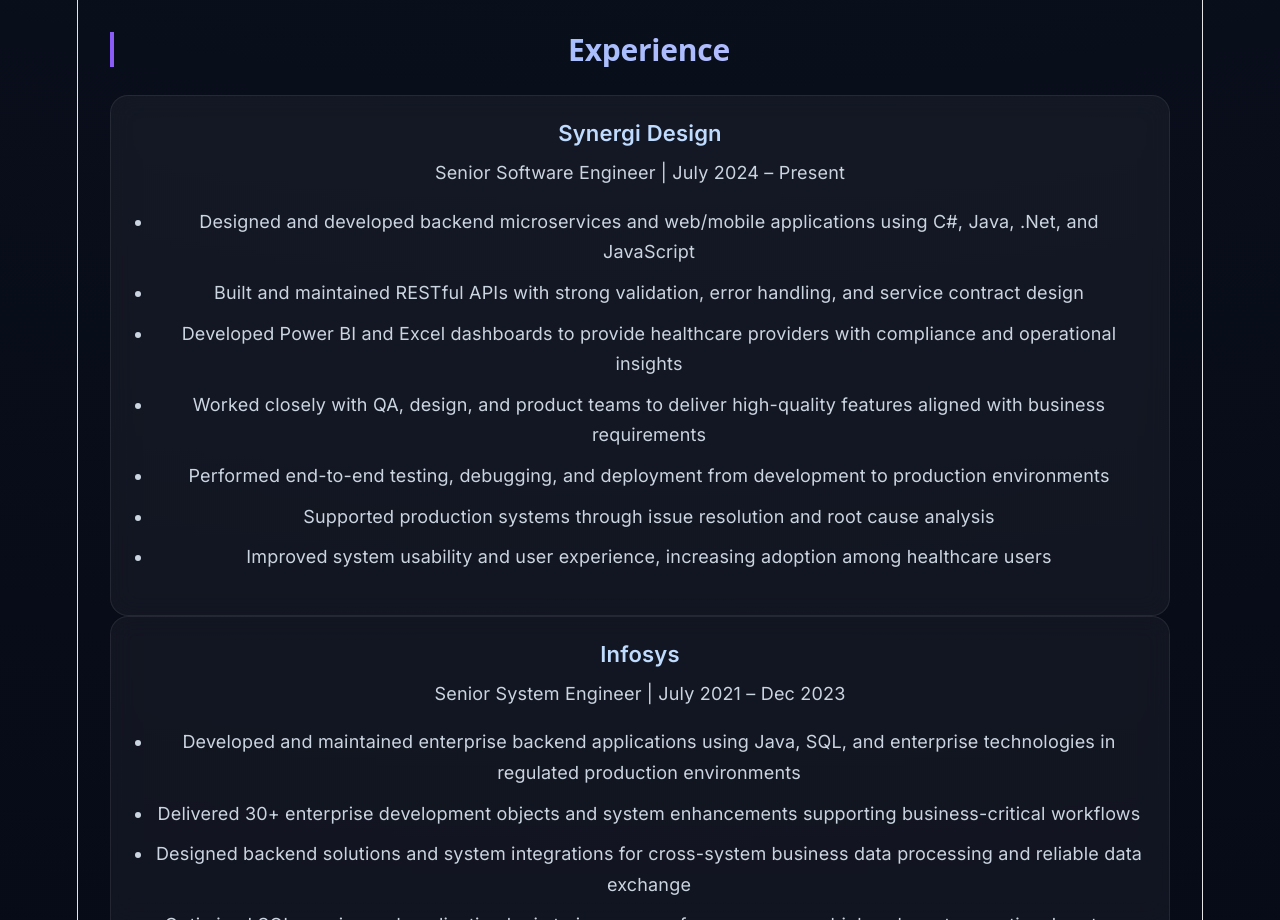
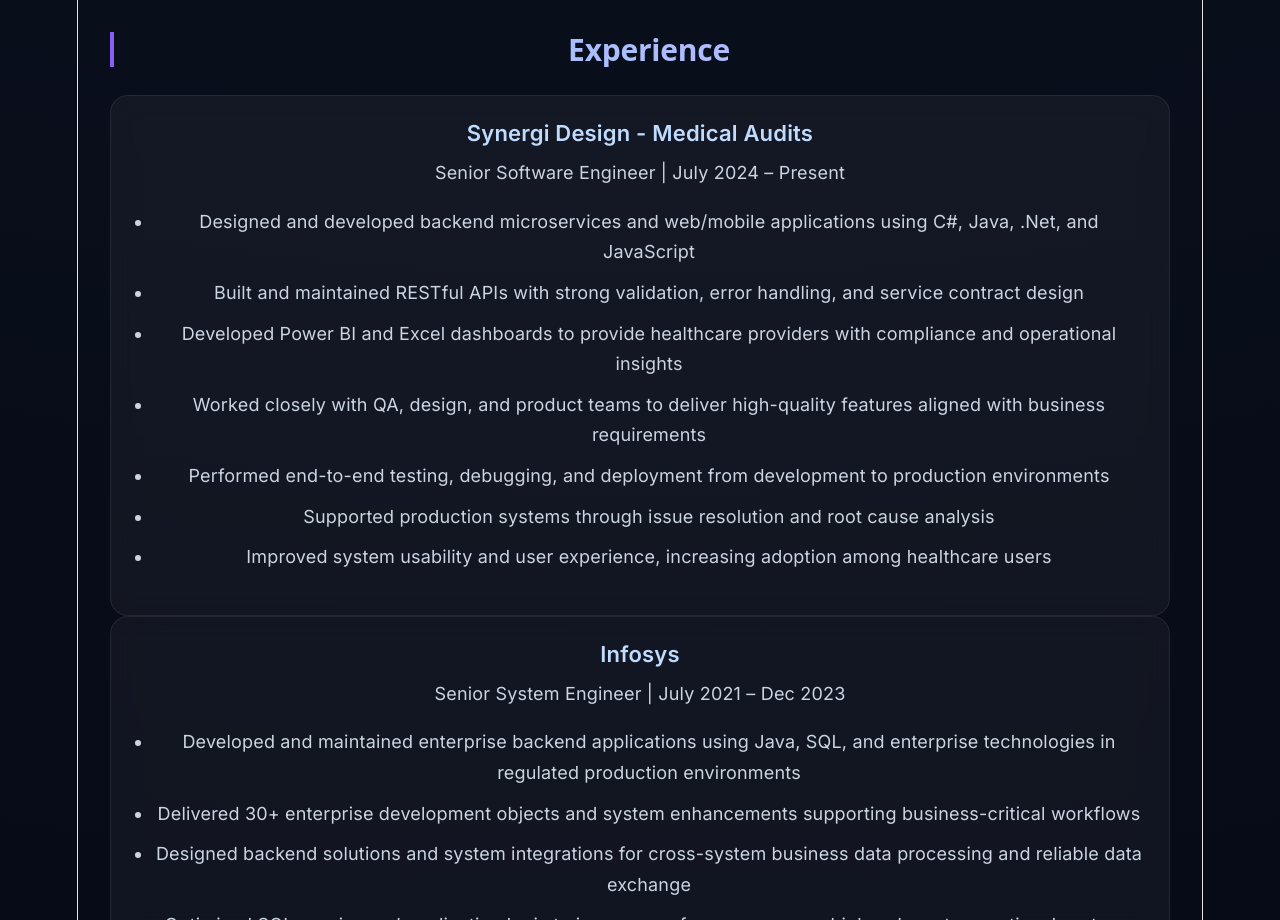
Before and after one commit to Prasanth032-code/my-portfolio, a React (Vite) app: page / in a window 1280 px wide. Shown: the part 2680-3600 px from the top of the page. Built offline with nearby package versions, Linux system fonts and the light colour scheme.

Commit message:
Updated Portfolio

```diff
--- a/src/data/experience.js
+++ b/src/data/experience.js
@@ -1,6 +1,6 @@
 export const experience = [
   {
-    company: 'Synergi Design',
+    company: 'Synergi Design - Medical Audits',
     role: 'Senior Software Engineer',
     period: 'July 2024 – Present',
     points: [
```
